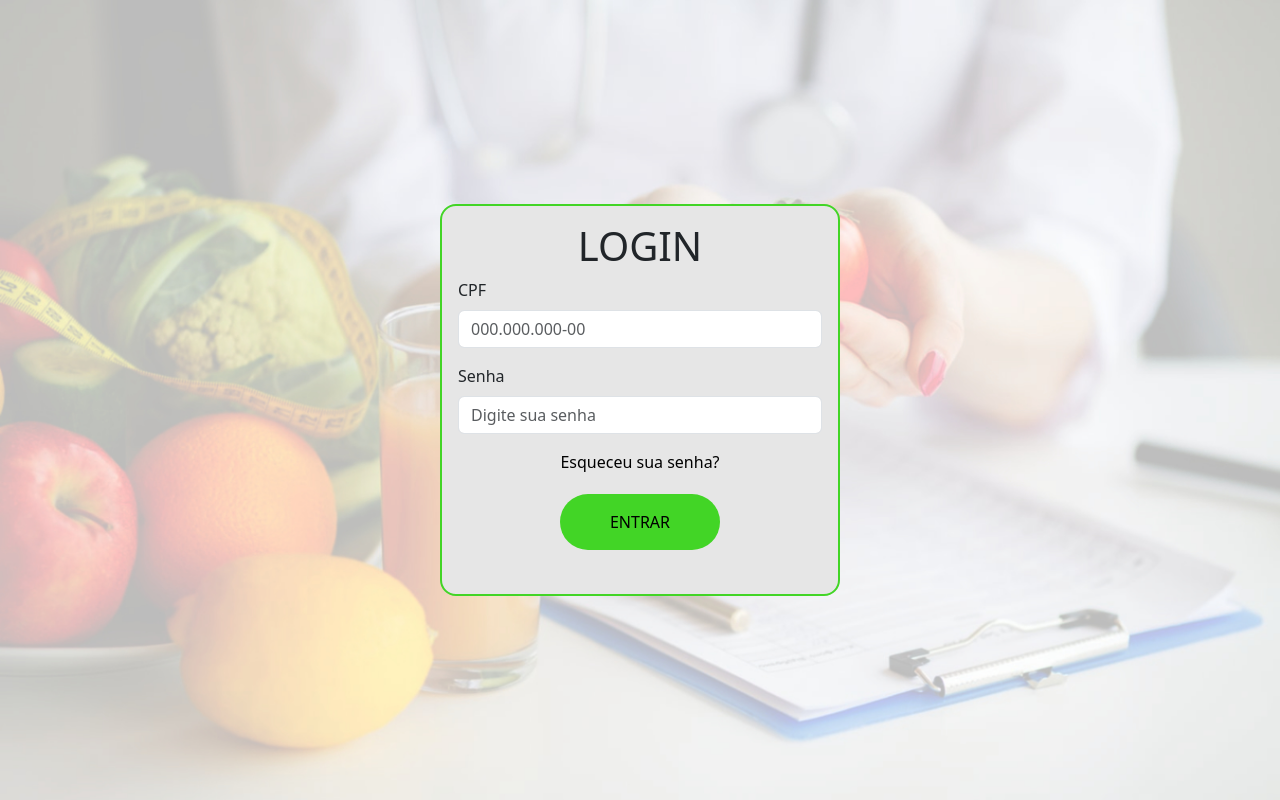
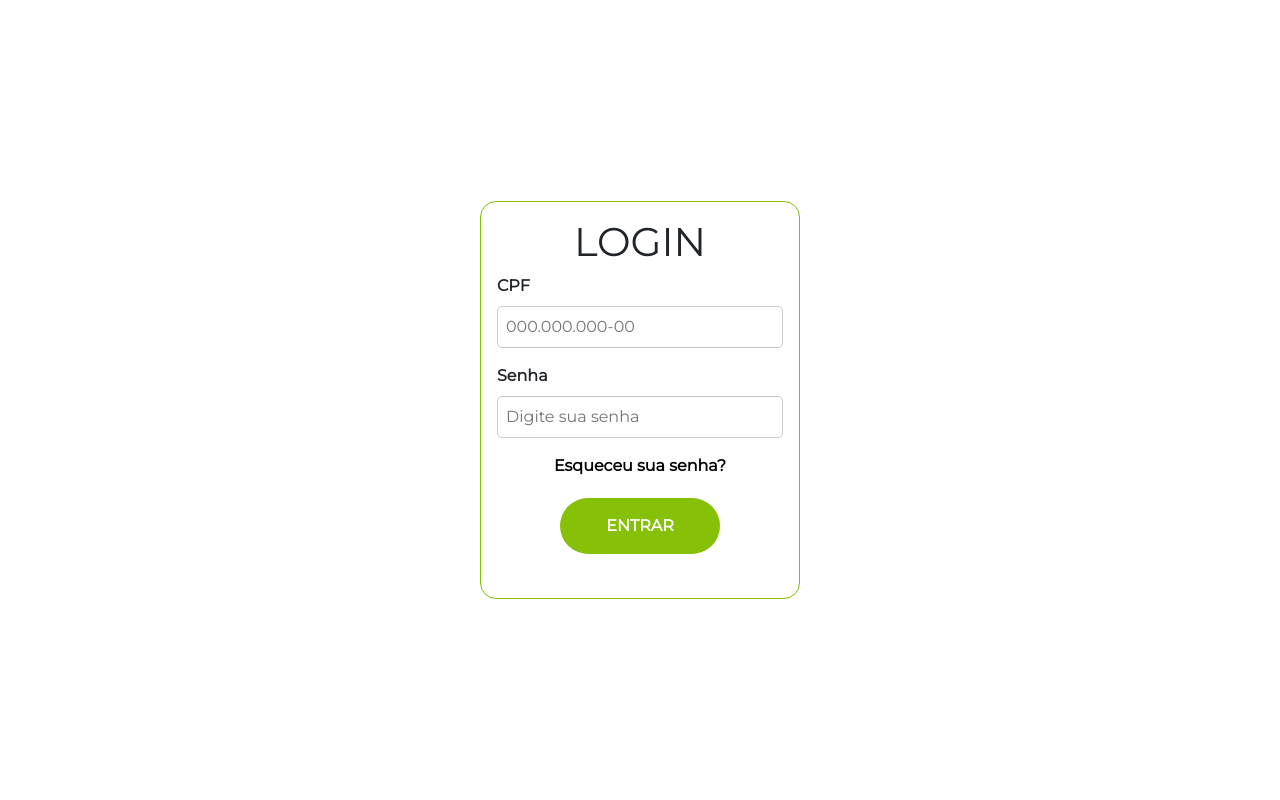
Before and after one commit to ProjetoIntegradorFapam/ProjetoIntegrador, a Flask app: page /login in a window 1280 px wide. Run offline with Flask 3, Linux system fonts and the light colour scheme.

Commit message:
Tratamento de dados e personalização login.

```diff
--- a/routes/login.py
+++ b/routes/login.py
@@ -8,8 +8,32 @@ bp = Blueprint('login', __name__)
 #Definindo rota "/login"
 @bp.route('/login', methods=['GET','POST'])
 def login():
+
+  #Tratamento de rotas
+
+  #Trantando rota "GET" para renderizar o login.html
   if request.method == "GET":
+
     return render_template('login.html')
+
+  #Tratando rota "POST" para validar os dados e fazer o redirecionamento
   elif request.method == "POST":
-    flash('Logado com sucesso!')
-    return redirect('/login')
+
+    #Dados do Front-End (AVISO: O CPF ESTÁ SENDO FORMATADO PORQUE O FRONT POSSUI UMA MÁSCARA QUE INCLUI CARACTERES NA STRING)
+    cpf = str(request.form.get('cpf')).translate(str.maketrans('', '', '.-'))
+    password = str(request.form.get('password'))
+
+    #Validação dos dados (AVISO: USUÁRIO E SENHA PARA TESTES)
+    if cpf == "00000000000" and password == "12345":
+
+      #Enviando mensagem de sucesso e fazendo o redirecionamento para a rota "/home"
+      flash('Login efetuado com sucesso!', 'bg-sucess')
+      return redirect('/home')
+
+    else:
+
+      #Enviando mensagem de erro e fazendo o redirecionamento para a rota "/login"
+      flash('Falha ao efetuar o login!', 'bg-danger')
+      return redirect('/login')
+  else:
+    return
--- a/static/css/login.css
+++ b/static/css/login.css
@@ -1,10 +1,11 @@
 button {
     padding: 1rem;
     width: 10rem;
-    background: #42D526;
+    background: var(--light-green);
     border-radius: 5rem;
     border: 0;
     margin-top: 3rem;
+    color: #fff;
 }
 
 a {
@@ -15,18 +16,18 @@ a {
 
 form {
     padding: 1rem;
-    background: #e6e6e6;
-    border: 2px solid #42D526;
-    min-width: 25rem;
+    background: #fff;
+    min-width: 20rem;
+    border:1px solid var(--light-green);
     border-radius: 1rem;
 }
 
 .message {
     margin-top: 10px;
-  min-width: 25rem;
+    min-width: 20rem;
     height: auto;
     padding: 0.5rem;
-  background: #42D526;
+    color: #fff;
     list-style: none;
     border-radius: 5px;
     transition: .3s all;
--- a/static/css/main.css
+++ b/static/css/main.css
@@ -1,13 +1,28 @@
+:root {
+    --orange: #FA8A40;
+    --light-green: #86C108;
+    --dark-green: #2D4F34;
+    --light-grey: #c9c9c9;
+}
+
 * {
     margin: 0;
     padding: 0;
     box-sizing: border-box;
+    font-family: 'Montserrat';
+    font-weight: bold;
 }
 
 body {
     height: 100vh;
     overflow: hidden;
-    background-image: url('../img/login_background.jpeg');
-    background-size: 100%;
-    background-repeat: no-repeat;
 }
+
+input {
+    width: 100%;
+    padding: 0.5rem;
+    outline: 0;
+    border: 1px solid var(--light-grey);
+    border-radius: 5px;
+    font-weight: normal;
+}
--- a/templates/layout.html
+++ b/templates/layout.html
@@ -4,8 +4,11 @@
     <meta charset="UTF-8">
     <meta name="viewport" content="width=device-width, initial-scale=1.0">
     <title>Clínica Nutricional</title>
+    <link rel="shortcut icon" href="{{url_for('static', filename='img/favicon.png')}}" type="image/x-icon">
     <link href="https://cdn.jsdelivr.net/npm/bootstrap@5.3.1/dist/css/bootstrap.min.css" rel="stylesheet" integrity="sha384-4bw+/aepP/YC94hEpVNVgiZdgIC5+VKNBQNGCHeKRQN+PtmoHDEXuppvnDJzQIu9" crossorigin="anonymous">
     <link rel="stylesheet" href="{{url_for('static', filename='css/main.css')}}">
+    <link href='https://fonts.googleapis.com/css?family=Montserrat' rel='stylesheet'>
+    <link rel="stylesheet" href="{{url_for('static', filename='css/login.css')}}">
 </head>
 <body>
     {% block body %}
--- a/templates/login.html
+++ b/templates/login.html
@@ -1,13 +1,14 @@
 {% extends 'layout.html' %}
 {% block body %}
 <head>
-    <link rel="stylesheet" href="{{url_for('static', filename='css/login.css')}}">
+  <link rel="stylesheet" href="{{url_for('static', filename='css/login.css')}}">
 </head>
+
 <section>
-  {% set messages = get_flashed_messages() %}
+  {% set messages = get_flashed_messages(with_categories=true) %}
     {% if messages%}
-      {% for message in messages%}
-          <ul id="message" class="message position-absolute top-0 start-50 translate-middle-x">
+      {% for category, message in messages%}
+          <ul id="message" class="message {{category}} position-absolute bottom-0 start-50 translate-middle-x">
             <li class="text-center">
               {{message}}
             </li>
@@ -18,12 +19,12 @@
         <h1 class="text-center">LOGIN</h1>
         <div class="mb-3">
             <label for="exampleInputCPF" class="form-label">CPF</label>
-            <input type="text" class="form-control" id="exampleInputCPF" aria-describedby="emailHelp" placeholder="000.000.000-00" oninput="mascara(this)" checked>
+            <input name="cpf" type="text" id="cpf_input" aria-describedby="emailHelp" placeholder="000.000.000-00" oninput="mascara(this)" checked>
         </div>
 
         <div class="mb-3">
           <label for="exampleInputPassword" class="form-label">Senha</label>
-          <input type="password" class="form-control" id="exampleInputPassword" placeholder="Digite sua senha">
+          <input name="password" type="password" id="password_input" placeholder="Digite sua senha">
         </div>
         <a class="text-center" href="/login/recuperar_senha">Esqueceu sua senha?</a>
         <button type="submit" class="position-relative bottom-0 start-50 translate-middle">ENTRAR</button>
@@ -52,5 +53,6 @@
       ul.style.opacity = '0'
     },3000)
   }
+
 </script>
 {% endblock%}
```
Also changed, not shown: static/img/favicon.ico (added), static/img/favicon.png (added), static/img/favicon.svg (added). Lines whose indentation alone changed are shown as unchanged.
